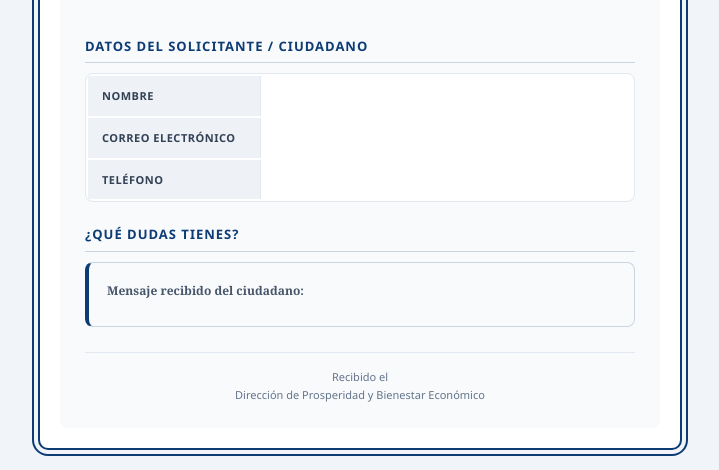
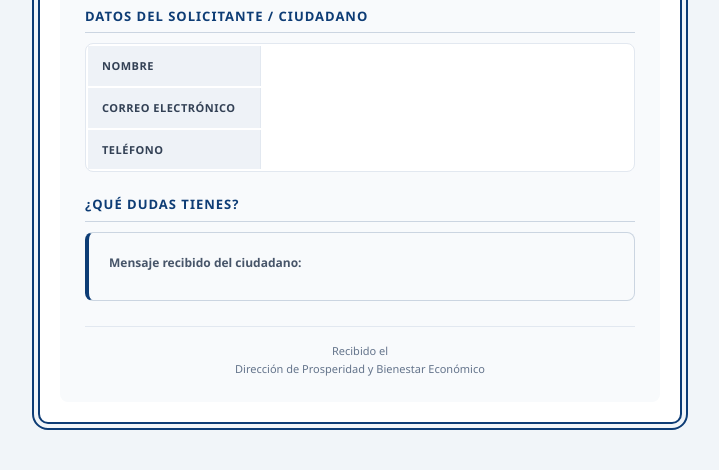
Before and after one commit to danielduranix-hash/bolsa-de-trabajo, a Python web app: template templates/correoConsulta.html in a window 1280 px wide. Shown: the part 351-821 px from the top of the page, without its empty margins (280-999 px from the left). After the commit the page ends 781 px from the top, so only its background shows below. Run offline with Jinja, Linux system fonts and the light colour scheme; the template is opened without the code that fills it, so the values that code supplies are empty.

Commit message:
formato de texto

```diff
--- a/templates/correoConsulta.html
+++ b/templates/correoConsulta.html
@@ -45,7 +45,7 @@
       margin-bottom: 10px;   /* separación con el contenido de abajo */
     }
     .logo-container img {
-      max-width: 320px;
+      max-width: 280px;
       height: auto;
     }
 
@@ -100,7 +100,7 @@
       font-size: 14px;
       color: #0f172a;
       font-weight: 500;
-      font-family: 'Georgia', serif;
+      font-family: 'Segoe UI', Arial, sans-serif;
     }
     .data-cell-value a {
       color: #0d3c75;
@@ -117,9 +117,9 @@
       border-radius: 8px;
       border: 1px solid #cbd5e1;
       border-left: 4px solid #0d3c75;   /* azul institucional */
-      padding: 18px;
+      padding: 20px;
       margin-bottom: 22px;
-      font-family: 'Georgia', serif;
+      font-family: 'Segoe UI', Arial, sans-serif;
     }
     .query-header {
       display: flex;
@@ -140,11 +140,14 @@
       font-weight: 700;
     }
     .query-text {
-      font-size: 14px;
-      line-height: 1.65;
+      font-size: 15.5px;
+      line-height: 1.75;
       color: #1e293b;
       white-space: pre-wrap;
       margin: 0;
+      font-family: 'Segoe UI', Arial, sans-serif;
+      text-align: justify;           /* justificado */
+      text-justify: inter-word;      /* ayuda en algunos navegadores */
     }
 
 
```
Also changed, not shown: public/images/logo-merida.png.
